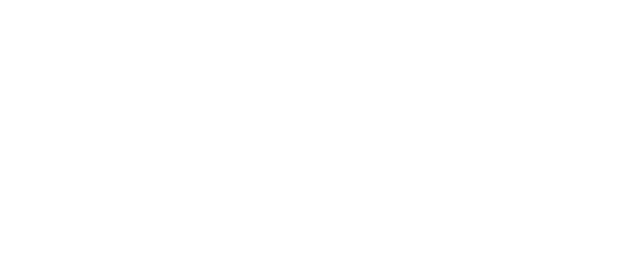
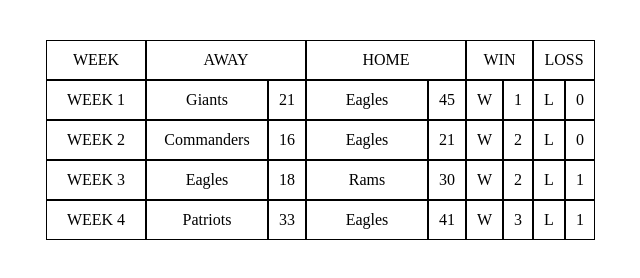
Before and after one commit to KenSparks-Dev/Eagles-2022-Schedule, a plain HTML site: page index.html in a window 1280 px wide. Shown: the whole page, without its empty margins (319-959 px from the left). Drawn offline with Linux system fonts and the light colour scheme.

Commit message:
add content

```diff
--- a/index.html
+++ b/index.html
@@ -10,7 +10,140 @@
 </head>
 
 <body>
+  <div class="regular-season">
+    <div class="record" id="record">
+      <p>Eagles Record</p>
+      <div class="team-record">
+        <p class="wins">0</p>
+        <p class="losses">0</p>
+      </div>
+    </div>
+    <div class="week-header">
+      <p>WEEK</p>
+      <div class="away-column">
+        <p class="opp-column">AWAY</p>
+      </div>
+      <div class="home-column">
+        <p class="eagles-column">HOME</p>
+      </div>
+      <div class="win-column">
+        <p>WIN</p>
+      </div>
+      <div class="loss-column">
+        <p>LOSS</p>
+      </div>
+      <div class="tie-column">
+        <p>TIE</p>
+      </div>
+    </div>
+  </div>
+  <div class="week week1">
+    <p>WEEK 1</p>
+    <div class="away">
+      <p class="opp giants">Giants</p>
+      <p class="score" id="wk1-away">21</p>
+    </div>
+    <div class="home">
+      <p class="eagles">Eagles</p>
+      <p class="score" id="wk1-home">45</p>
+    </div>
 
+    <div class="phi-record">
+      <div class="win">
+        <p>W</p>
+        <p id="wk1-w">0</p>
+      </div>
+      <div class="loss">
+        <p>L</p>
+        <p id="wk1-l">0</p>
+      </div>
+      <div class="tie">
+        <p>T</p>
+        <p id="wk1-t">0</p>
+      </div>
+    </div>
+  </div>
+  </div>
+  <div class="week week2">
+    <p>WEEK 2</p>
+    <div class="away">
+      <p class="opp commanders">Commanders</p>
+      <p class="score" id="wk2-away">16</p>
+    </div>
+    <div class="home">
+      <p class="eagles">Eagles</p>
+      <p class="score" id="wk2-home">21</p>
+    </div>
+
+    <div class="phi-record">
+      <div class="win">
+        <p>W</p>
+        <p id="wk2-w">0</p>
+      </div>
+      <div class="loss">
+        <p>L</p>
+        <p id="wk2-l">0</p>
+      </div>
+      <div class="tie">
+        <p>T</p>
+        <p id="wk2-t">0</p>
+      </div>
+    </div>
+  </div>
+
+  <div class="week week3">
+    <p>WEEK 3</p>
+    <div class="away">
+      <p class="eagles">Eagles</p>
+      <p class="score" id="wk3-home">18</p>
+    </div>
+    <div class="home">
+      <p class="opp rams">Rams</p>
+      <p class="score" id="wk3-away">30</p>
+    </div>
+
+    <div class="phi-record">
+      <div class="win">
+        <p>W</p>
+        <p id="wk3-w">0</p>
+      </div>
+      <div class="loss">
+        <p>L</p>
+        <p id="wk3-l">0</p>
+      </div>
+      <div class="tie">
+        <p>T</p>
+        <p id="wk3-t">0</p>
+      </div>
+    </div>
+  </div>
+  <div class="week week4">
+    <p>WEEK 4</p>
+    <div class="away">
+      <p class="opp patriots">Patriots</p>
+      <p class="score" id="wk4-away">33</p>
+    </div>
+    <div class="home">
+      <p class="eagles">Eagles</p>
+      <p class="score" id="wk4-home">41</p>
+    </div>
+
+    <div class="phi-record">
+      <div class="win">
+        <p>W</p>
+        <p id="wk4-w">0</p>
+      </div>
+      <div class="loss">
+        <p>L</p>
+        <p id="wk4-l">0</p>
+      </div>
+      <div class="tie">
+        <p>T</p>
+        <p id="wk4-t">0</p>
+      </div>
+    </div>
+  </div>
+  </div>
   <script src="index.js"></script>
 </body>
 
--- a/index.js
+++ b/index.js
@@ -0,0 +1,91 @@
+function gameResult() {
+  //week 1
+  var eaglesWK1W = document.querySelector("#wk1-w");
+  var eaglesWK1L = document.querySelector("#wk1-l");
+  // var eaglesWK1T = document.querySelector('.tie');
+  var eaglesWK1Score = document.querySelector("#wk1-home");
+  var nyg1WK1Score = document.querySelector("#wk1-away");
+  var tieWK1Score = document.querySelector("#wk1-t");
+  if (eaglesWK1Score.innerHTML > nyg1WK1Score.innerHTML) {
+    eaglesWK1W.innerHTML = 1;
+    eaglesWK1L.innerHTML = 0;
+  } else if (eaglesWK1Score.innerHTML < nyg1WK1Score.innerHTML) {
+    eaglesWK1W.innerHTML = 0;
+    eaglesWK1L.innerHTML = 1;
+  } else if (eaglesWK1Score.innerHTML === nyg1WK1Score.innerHTML) {
+    eaglesWK1T.style.display = "flex";
+    tieWK1Score.innerHTML = 1;
+  }
+
+  //week 2
+  var eaglesWK2W = document.querySelector("#wk2-w");
+  var eaglesWK2L = document.querySelector("#wk2-l");
+  var eaglesWK2T = document.querySelector(".tie");
+  var eaglesWK2Score = document.querySelector("#wk2-home");
+  var was1Wk2Score = document.querySelector("#wk2-away");
+  var tieWK2Score = document.querySelector("#wk2-t");
+  if (eaglesWK2Score.innerHTML > was1Wk2Score.innerHTML) {
+    eaglesWK2W.innerHTML = 1;
+    eaglesWK1L.innerHTML;
+    eaglesWK2W.innerHTML =
+      parseInt(eaglesWK2W.innerHTML) + parseInt(eaglesWK1W.innerHTML);
+  } else if (eaglesWK2Score.innerHTML < was1Wk2Score.innerHTML) {
+    eaglesWK2W.innerHTML =
+      parseInt(eaglesWK2W.innerHTML) + parseInt(eaglesWK1W.innerHTML);
+    eaglesWK2L.innerHTML = 1;
+    eaglesWK2L.innerHTML =
+      parseInt(eaglesWK2L.innerHTML) + parseInt(eaglesWK1L.innerHTML);
+  } else if (eaglesWK2Score.innerHTML === was1Wk2Score.innerHTML) {
+    eaglesWK2T.style.display = "flex";
+    tieWK2Score.innerHTML = 1;
+  }
+
+  //week 3
+  var eaglesWK3W = document.querySelector("#wk3-w");
+  var eaglesWK3L = document.querySelector("#wk3-l");
+  var eaglesWK3T = document.querySelector(".tie");
+  var eaglesWK3Score = document.querySelector("#wk3-home");
+  var ramsWk3Score = document.querySelector("#wk3-away");
+  var tieWK3Score = document.querySelector("#wk3-t");
+  if (eaglesWK3Score.innerHTML > ramsWk3Score.innerHTML) {
+    eaglesWK3W.innerHTML = 1;
+    eaglesWK2L.innerHTML;
+    eaglesWK3W.innerHTML =
+      parseInt(eaglesWK3W.innerHTML) + parseInt(eaglesWK2W.innerHTML);
+  } else if (eaglesWK3Score.innerHTML < ramsWk3Score.innerHTML) {
+    eaglesWK3W.innerHTML =
+      parseInt(eaglesWK3W.innerHTML) + parseInt(eaglesWK2W.innerHTML);
+    eaglesWK3L.innerHTML = 1;
+    eaglesWK3L.innerHTML =
+      parseInt(eaglesWK3L.innerHTML) + parseInt(eaglesWK2L.innerHTML);
+  } else if (eaglesWK3Score.innerHTML === ramsWk3Score.innerHTML) {
+    eaglesWK3T.style.display = "flex";
+    tieWK3Score.innerHTML = 1;
+  }
+
+  //week 4
+  var eaglesWK4W = document.querySelector("#wk4-w");
+  var eaglesWK4L = document.querySelector("#wk4-l");
+  var eaglesWK4T = document.querySelector(".tie");
+  var eaglesWK4Score = document.querySelector("#wk4-home");
+  var patsWk4Score = document.querySelector("#wk4-away");
+  var tieWK4Score = document.querySelector("#wk4-t");
+  if (eaglesWK4Score.innerHTML > patsWk4Score.innerHTML) {
+    eaglesWK4W.innerHTML = 1;
+    eaglesWK4L.innerHTML =
+      parseInt(eaglesWK4L.innerHTML) + parseInt(eaglesWK3L.innerHTML);
+    eaglesWK4W.innerHTML =
+      parseInt(eaglesWK4W.innerHTML) + parseInt(eaglesWK3W.innerHTML);
+  } else if (eaglesWK4Score.innerHTML < patsWk4Score.innerHTML) {
+    eaglesWK4W.innerHTML =
+      parseInt(eaglesWK4W.innerHTML) + parseInt(eaglesWK3W.innerHTML);
+    eaglesWK4L.innerHTML = 1;
+    eaglesWK4L.innerHTML =
+      parseInt(eaglesWK4L.innerHTML) + parseInt(eaglesWK3L.innerHTML);
+  } else if (eaglesWK4Score.innerHTML === patsWk4Score.innerHTML) {
+    eaglesWK4T.style.display = "flex";
+    tieWK4Score.innerHTML = 1;
+  }
+}
+
+gameResult();
--- a/styles.css
+++ b/styles.css
@@ -0,0 +1,55 @@
+* {
+  padding: 0;
+  margin: 0;
+}
+
+body {
+  display: flex;
+  flex-direction: column;
+  /* justify-content: center; */
+  align-items: center;
+  height: 100vh;
+  margin-top: 40px;
+}
+
+.week {
+  display: grid;
+  grid-template-columns: 100px repeat(3, 1fr);
+  width: 550px;
+}
+
+.home,
+.away,
+.phi-record,
+.teams,
+.win,
+.loss {
+  display: flex;
+}
+
+.tie,
+.tie-column {
+  display: none;
+}
+
+.record {
+  display: none;
+}
+
+p,
+p span {
+  padding: 10px;
+  border: solid 1px black;
+  text-align: center;
+}
+
+.opp,
+.eagles {
+  width: 100px;
+}
+
+.week-header {
+  display: grid;
+  grid-template-columns: 100px repeat(2, 160px) 67px 62px 70px;
+  width: 550px;
+}
```
